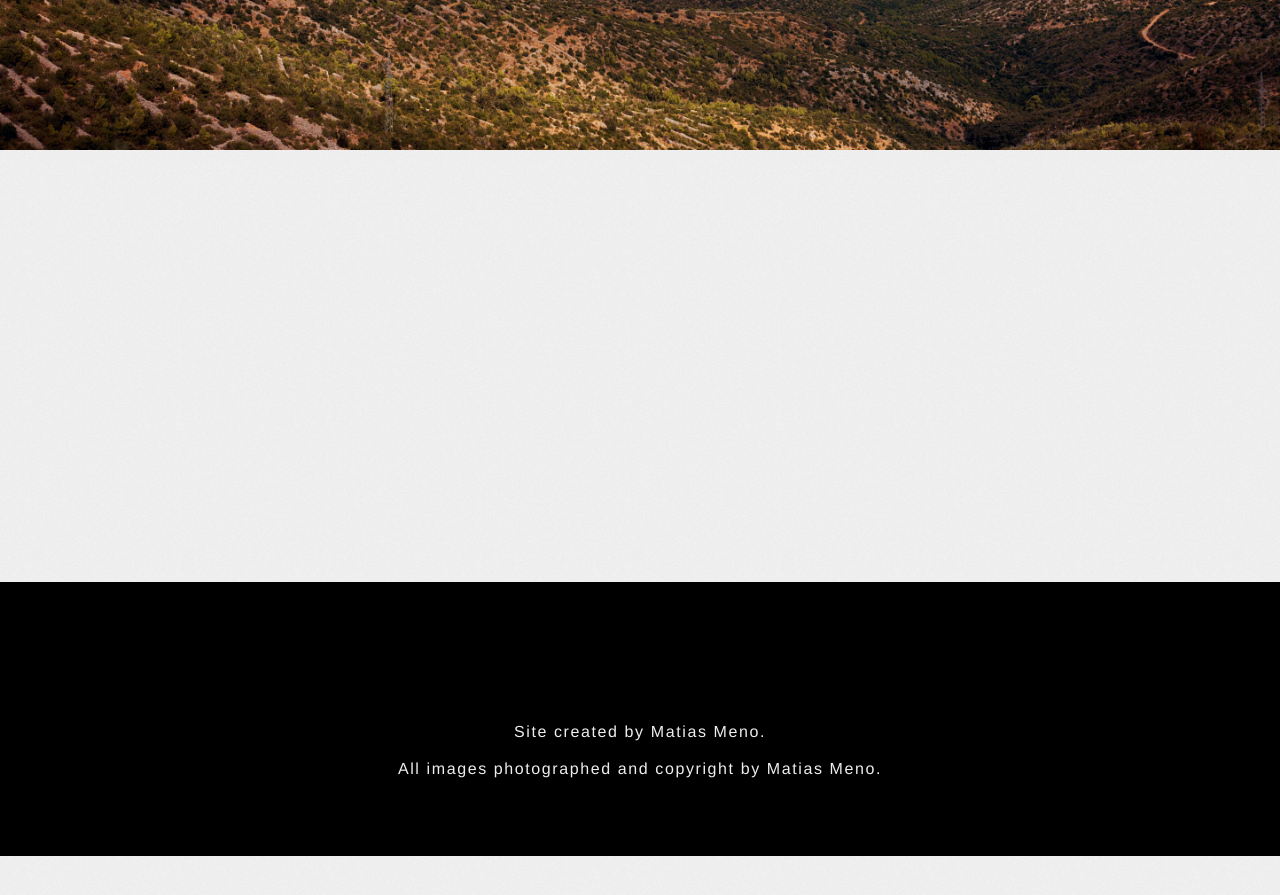
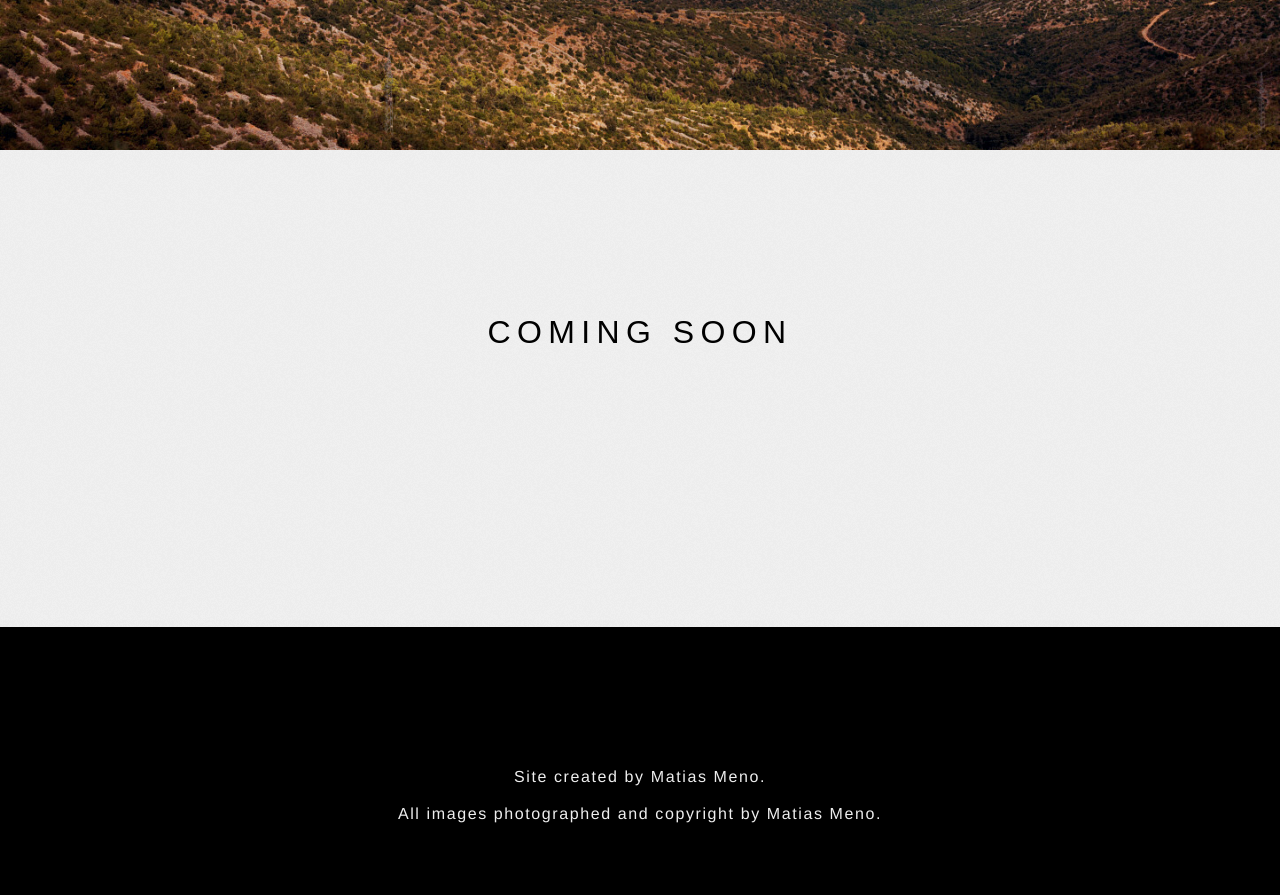
Before and after one commit to enyo/enyo.github.io, a Jekyll site: the page built from index.html, in a window 1280 px wide and 900 px high, scrolled down 750 px. Shown: the top 895 px of the window. Built offline with Jekyll 4.4.1, drawn with Linux system fonts in a browser that asks for light colours; Markdown is read by kramdown in place of the engine named in the settings; before the commit the page ends 1606 px from its top, so only the background shows below that.

Commit message:
Added under construction notice.

```diff
--- a/index.html
+++ b/index.html
@@ -4,6 +4,8 @@ title: Home
 type: home
 ---
 
+
+<h1 style="text-align: center;">Coming soon</h1>
 
 <section class="posts">
 
```
